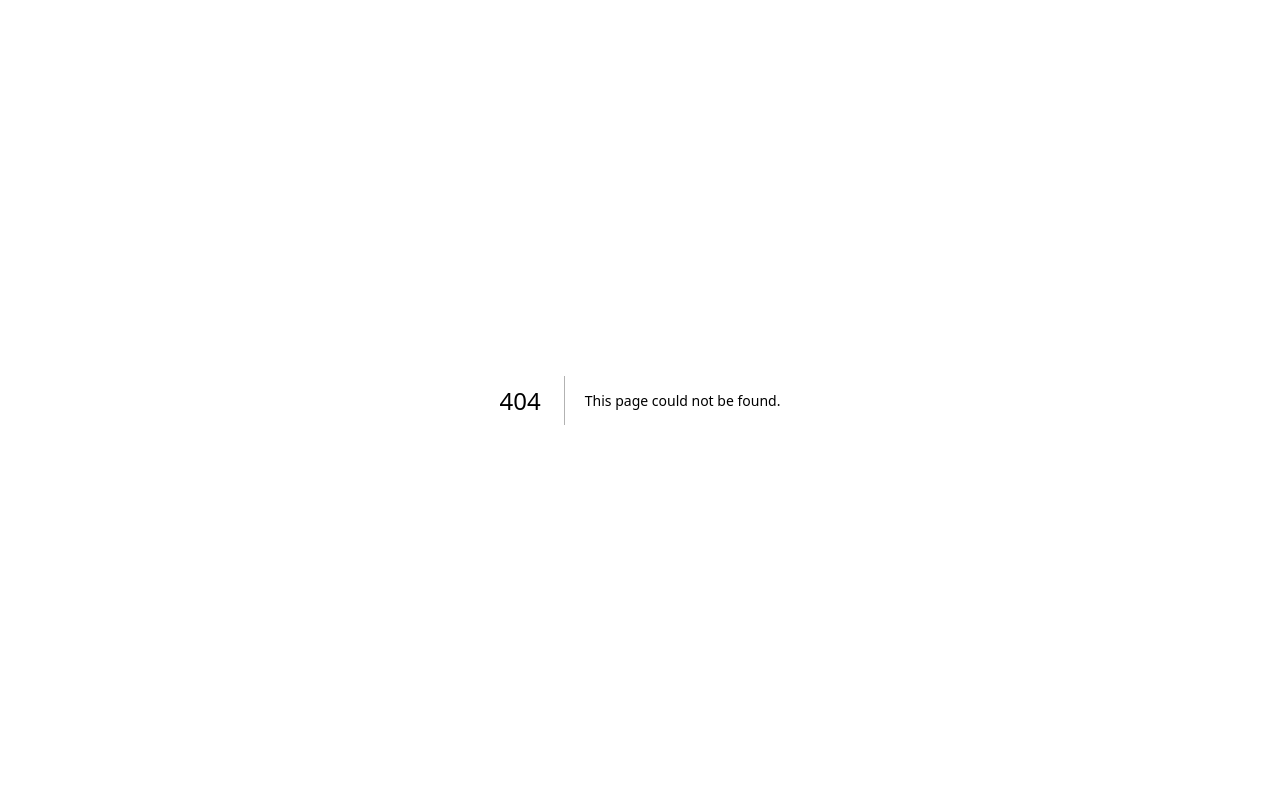
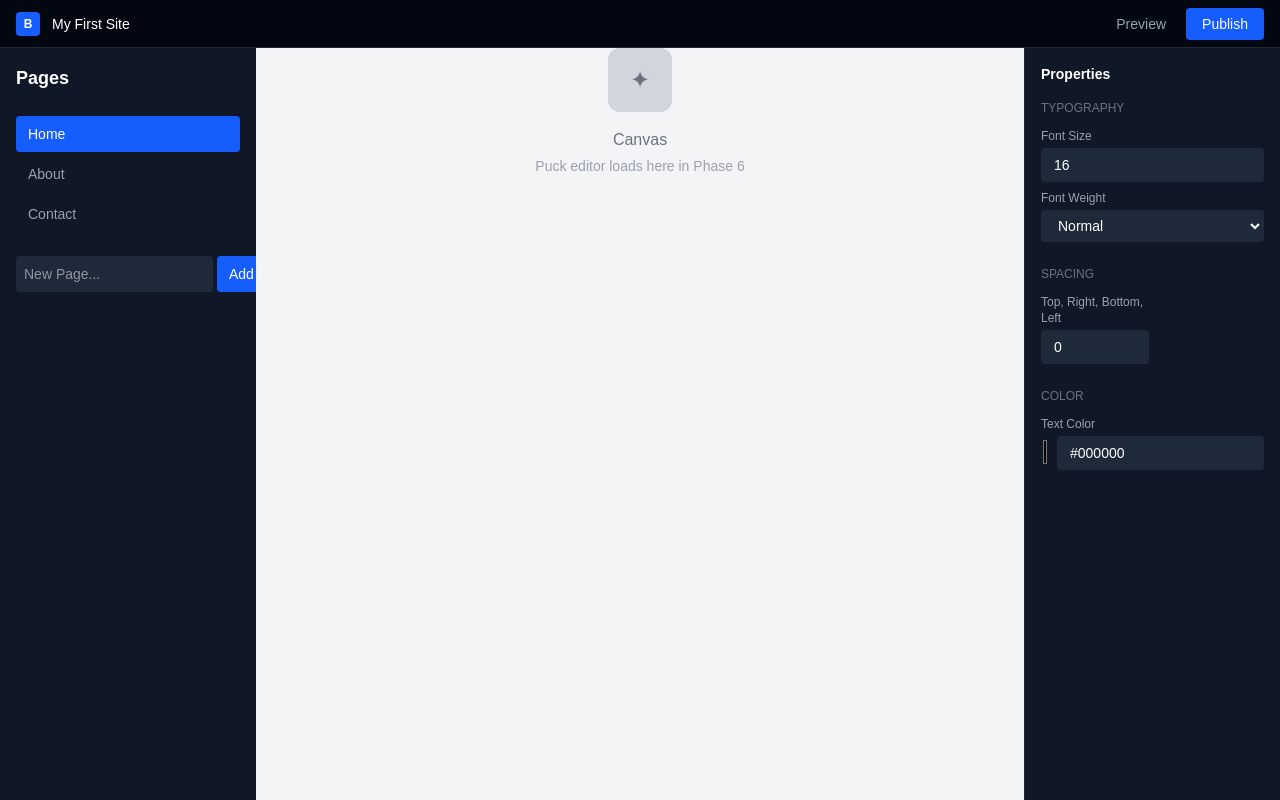
Before and after one commit to Md-Ashikur-Rahman-Ashik/Drag-And-Drop, a Next.js app: page /builder in a window 1280 px wide. Before the commit this address had no page. Built offline with nearby package versions, Linux system fonts and the light colour scheme.

Commit message:
Added builder page

```diff
--- /dev/null
+++ b/app/builder/page.js
@@ -0,0 +1,25 @@
+import PageManager from "../components/PageManager";
+import PropertiesPanel from "../components/PropertiesPanel";
+
+export default function BuilderPage() {
+  return (
+    <>
+      <PageManager />
+
+      <div className="flex-1 bg-gray-100 flex-items-center justify-center">
+        <div className="text-center">
+          <div className="w-16 h-16 bg-gray-300 rounded-xl mx-auto mb-4 flex items-center justify-center">
+            <span className="text-gray-500 text-2xl">✦</span>
+          </div>
+
+          <p className="text-gray-500 font-medium">Canvas</p>
+          <p className="text-gray-400 text-sm mt-1">
+            Puck editor loads here in Phase 6
+          </p>
+        </div>
+      </div>
+
+      <PropertiesPanel />
+    </>
+  );
+}
```
